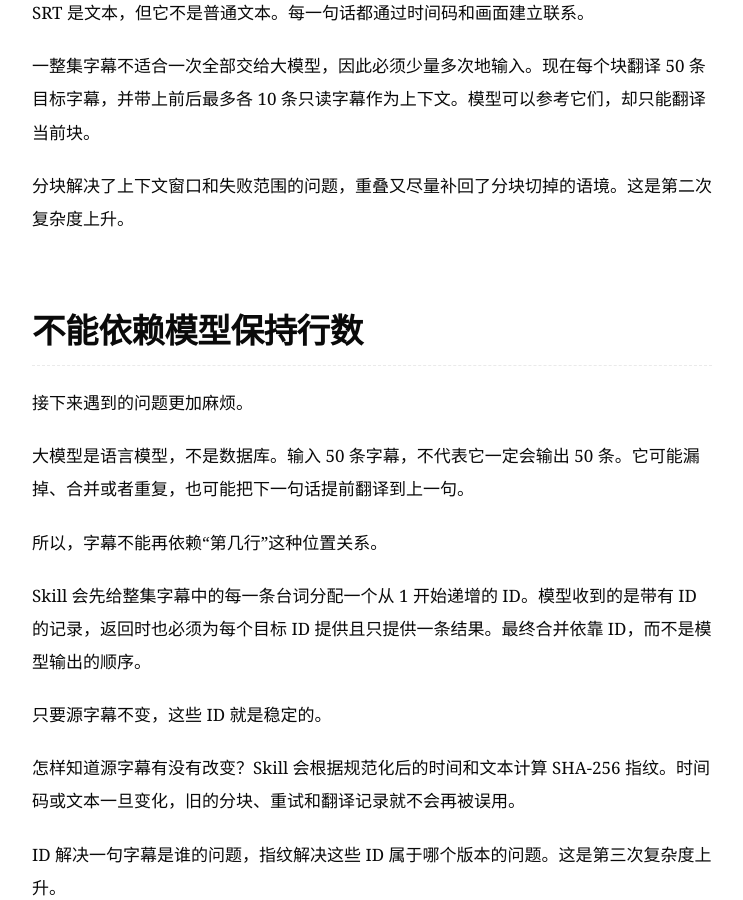
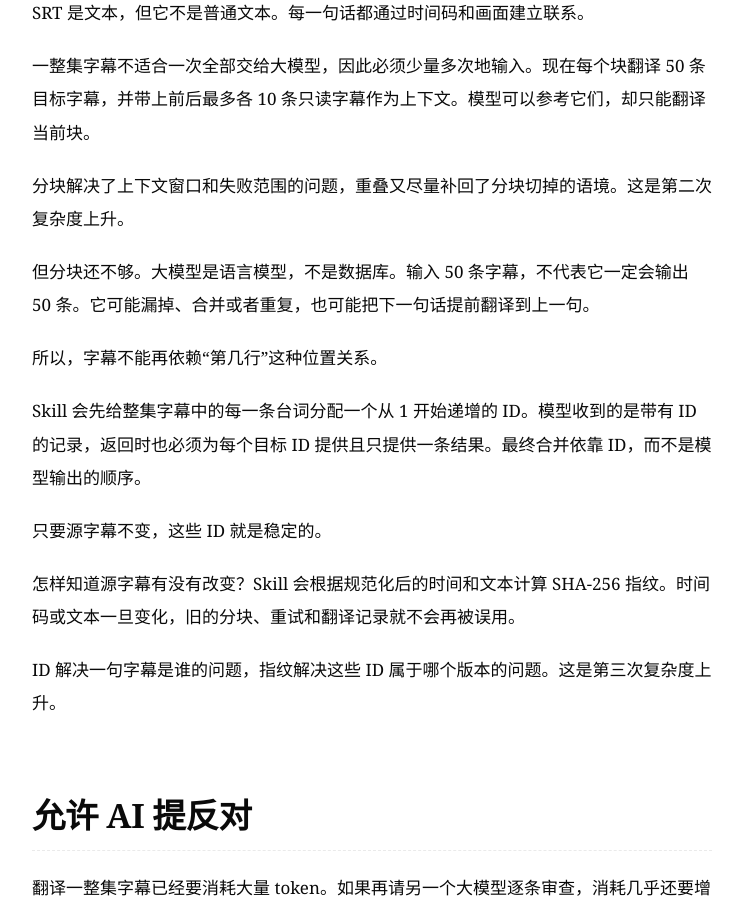
Before and after one commit to EdgarDegas/edgardegas.github.io, a Jekyll site: the page built from _posts/2026-09-01-video-subtitles-skill.md, in a window 1280 px wide and 900 px high, scrolled down 2954 px. Shown: the whole window, without its empty margins (268-1011 px from the left). Built offline with Jekyll 4.4.1, drawn with Linux system fonts in a browser that asks for light colours.

Commit message:
Merge subtitle timing sections

```diff
--- a/_posts/2026-09-01-video-subtitles-skill.md
+++ b/_posts/2026-09-01-video-subtitles-skill.md
@@ -56,11 +56,7 @@ SRT 是文本，但它不是普通文本。每一句话都通过时间码和画
 
 分块解决了上下文窗口和失败范围的问题，重叠又尽量补回了分块切掉的语境。这是第二次复杂度上升。
 
-# 不能依赖模型保持行数
-
-接下来遇到的问题更加麻烦。
-
-大模型是语言模型，不是数据库。输入 50 条字幕，不代表它一定会输出 50 条。它可能漏掉、合并或者重复，也可能把下一句话提前翻译到上一句。
+但分块还不够。大模型是语言模型，不是数据库。输入 50 条字幕，不代表它一定会输出 50 条。它可能漏掉、合并或者重复，也可能把下一句话提前翻译到上一句。
 
 所以，字幕不能再依赖“第几行”这种位置关系。
 
```
